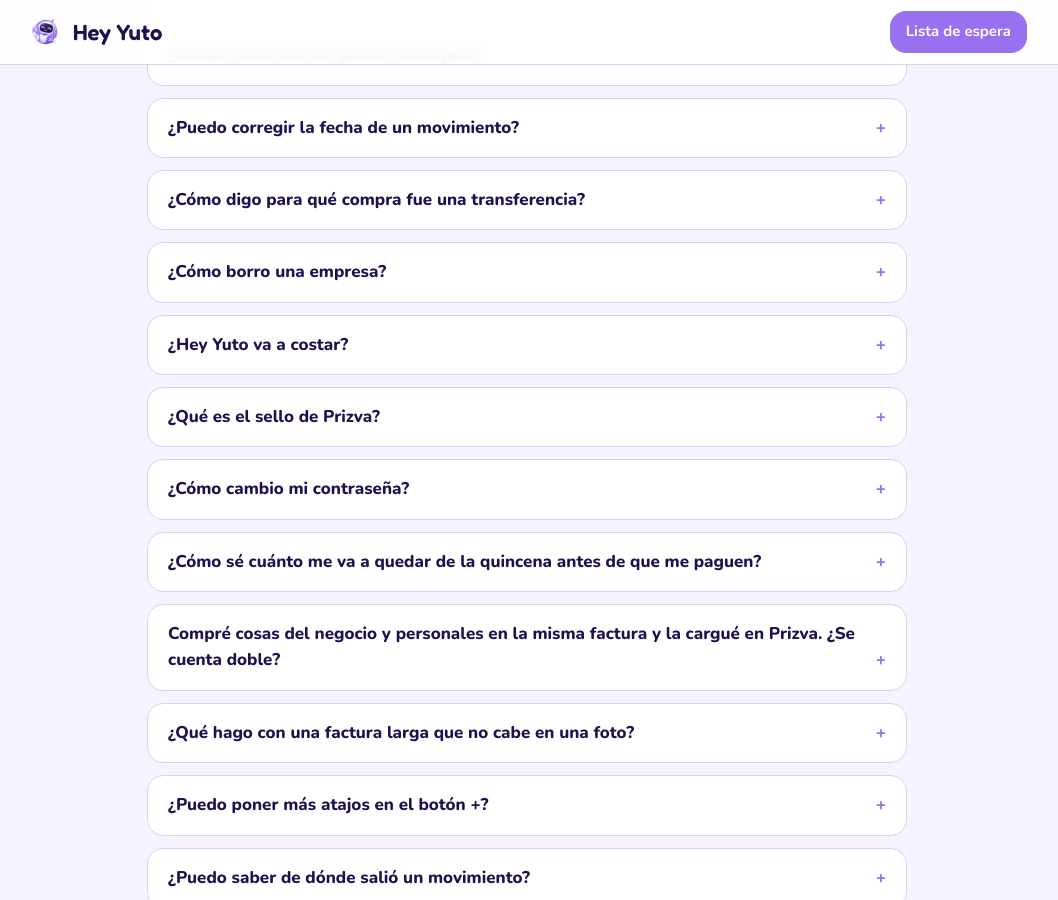
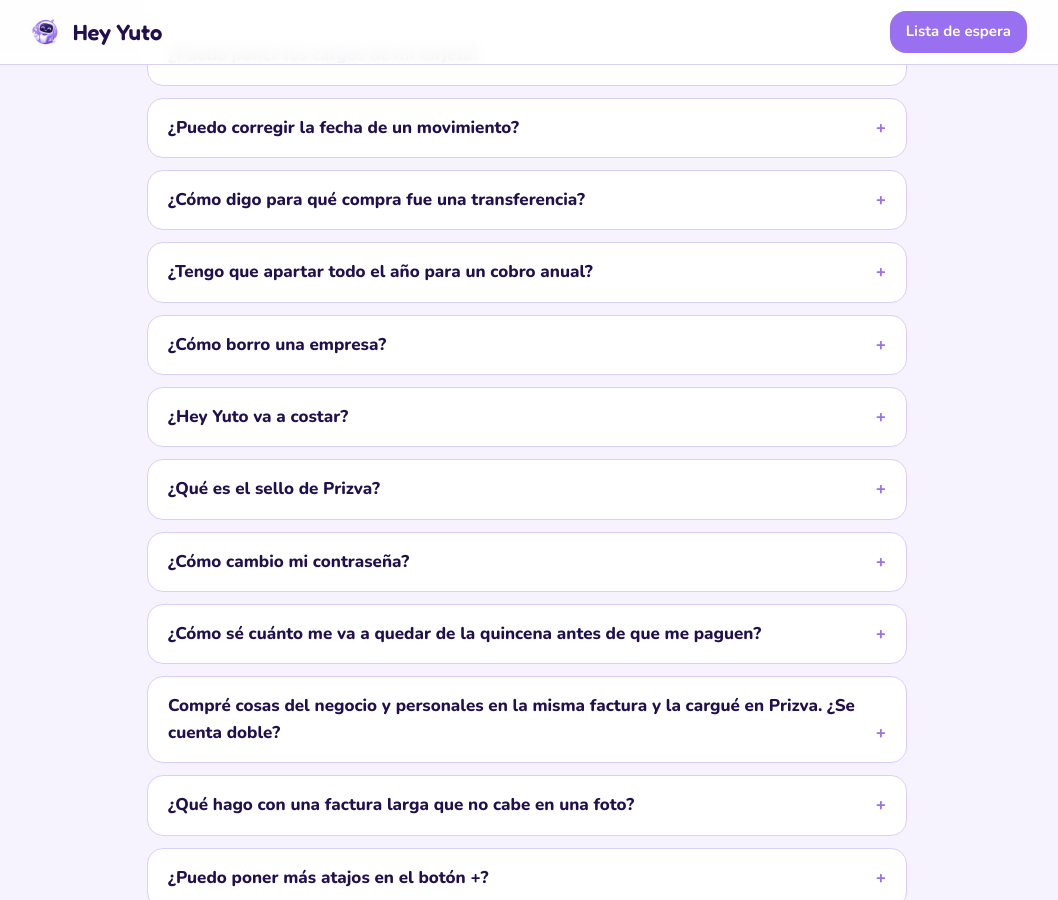
Before and after one commit to Dacoca34/yuto-legal, a Jekyll site: the page index.html, which Jekyll copies as it is, in a window 1280 px wide and 900 px high, scrolled down 4337 px. Shown: the whole window, without its empty margins (113-1171 px from the left). Built offline with Jekyll 4.4.1, drawn with Linux system fonts in a browser that asks for light colours; part of the change alters nothing that is shown.

Commit message:
FAQ: cobros anuales, desde cuando apartar (0.73)
Co-Authored-By: Claude Opus 5.5 <noreply@anthropic.com>

```diff
--- a/index.html
+++ b/index.html
@@ -82,6 +82,7 @@
   <details><summary>¿Puedo poner los cargos de mi tarjeta?</summary><p>Sí: cada cargo con su ITBMS, mensual o anual, y el seguro de saldo deudor como % de lo que debes. En cada corte te los pone para confirmar.</p></details>
   <details><summary>¿Puedo corregir la fecha de un movimiento?</summary><p>Sí. En Inicio, deja presionado el movimiento y toca Editar: arriba está la fecha. Ahí mismo cambias el monto, la categoría o lo divides en partes.</p></details>
   <details><summary>¿Cómo digo para qué compra fue una transferencia?</summary><p>Deja presionada la transferencia en Inicio. Yuto te sugiere la compra de la cuenta a la que pasaste la plata, del mismo día o los dos siguientes; toca "Ligar" o elige otra. Solo es para que lo veas: no cambia ningún saldo.</p></details>
+  <details><summary>¿Tengo que apartar todo el año para un cobro anual?</summary><p>No. Al crear o editar un cobro anual con mes fijo eliges desde cuándo empiezas a apartar: 1, 2, 3 o 6 meses antes, o todo el año. Antes de eso no te lo pide en el día de pago; desde ahí aparta el cobro entero, repartido en esos meses.</p></details>
   <details><summary>¿Cómo borro una empresa?</summary><p>En Finanzas → Categorías, toca la empresa y la papelera. Antes de borrarla puedes exportar su Excel. Tu plata no se mueve: sus movimientos se quedan en sus cuentas sin categoría, las cuentas del negocio pasan a personales y sus recurrentes se quedan sin categoría o en la que elijas. Si la usas en Prizva, también se borra allá; y si la borras en Prizva, Yuto te pregunta qué hacer con lo que tenía.</p></details>
   <details><summary>¿Hey Yuto va a costar?</summary><p>Va a tener dos planes, Básico y Pro, con 30 días de Pro gratis para probar. Te vamos a avisar antes; hoy todo sigue igual.</p></details>
   <details><summary>¿Qué es el sello de Prizva?</summary><p>Prizva es la app para calcular costos, precios e inventario de tu negocio, con la misma cuenta de Yuto. Lo que vendes o compras allá llega solo a Yuto con ese sello. En Resumen, en tu negocio, ves cuánto te costó hacer lo vendido y tu ganancia real.</p></details>
```
